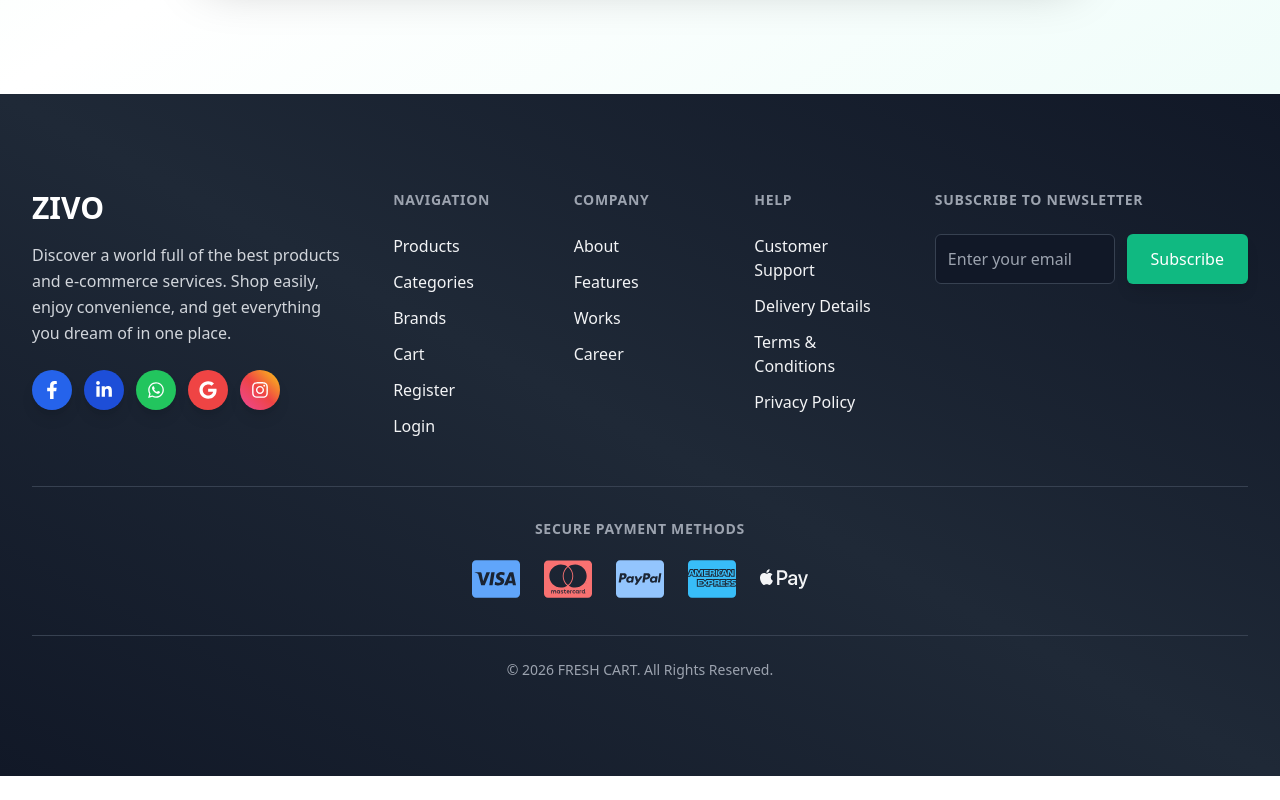
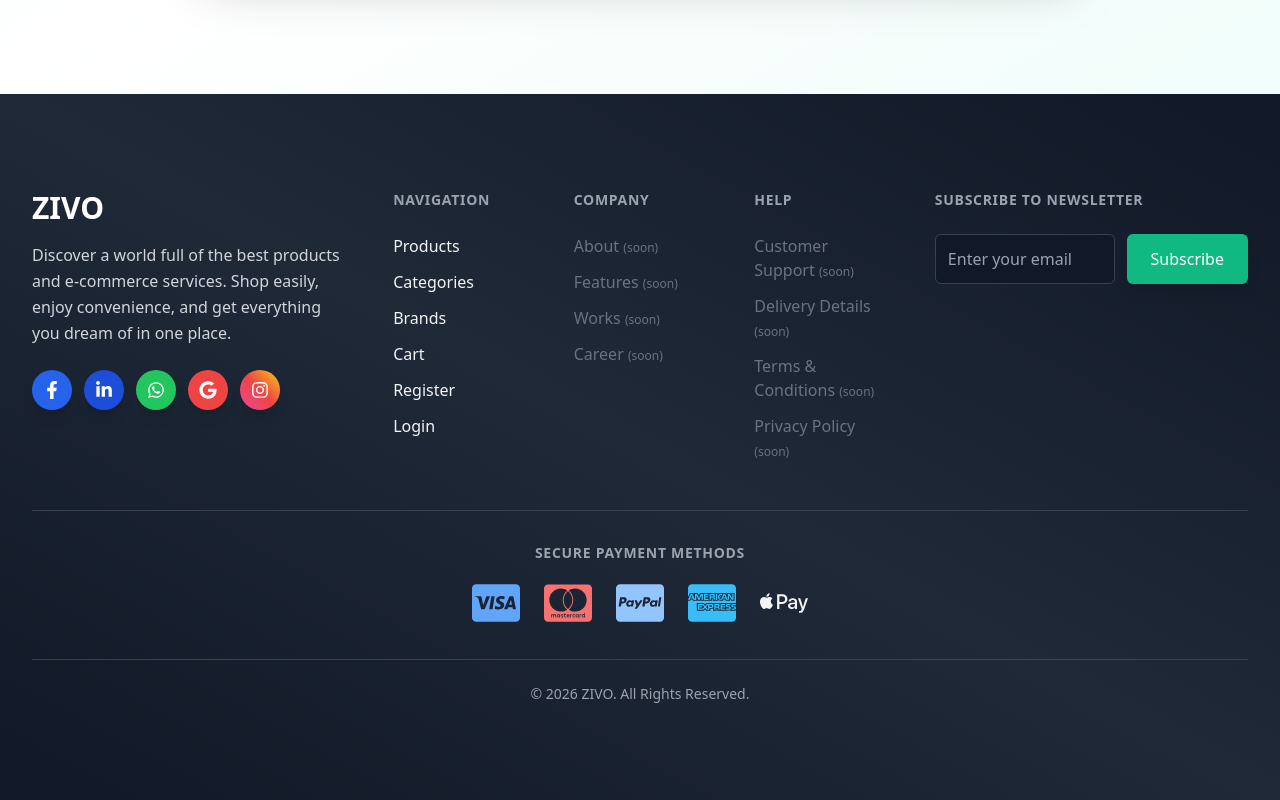
Before and after one commit to islam-osama2024/Zivo, a React (Vite) app: page /login in a window 1280 px wide. Shown: the part 770-1570 px from the top of the page. Before the commit the page ends 1546 px from the top, so only its background shows below. Built offline with nearby package versions, Linux system fonts and the light colour scheme.

Commit message:
Add 'soon' status to footer links
Updated footer links to indicate pages that are not built yet.

```diff
--- a/src/Components/Footer/Footer.jsx
+++ b/src/Components/Footer/Footer.jsx
@@ -69,11 +69,17 @@ function FooterLinkList({ title, links, visible, delay = 0 }) {
         {title}
       </h3>
       <ul className="mt-6 space-y-3">
-        {links.map(({ key, to }) => (
+        {links.map(({ key, to, soon }) => (
           <li key={to}>
-            <Link to={to} className="hover:text-emerald-400 transition">
-              {t(key)}
-            </Link>
+            {soon ? (
+              <span className="text-gray-500 cursor-default" aria-disabled="true">
+                {t(key)} <span className="text-xs">({t("soon")})</span>
+              </span>
+            ) : (
+              <Link to={to} className="hover:text-emerald-400 transition">
+                {t(key)}
+              </Link>
+            )}
           </li>
         ))}
       </ul>
@@ -116,18 +122,19 @@ export default function Footer() {
     { key: "login", to: "/login" },
   ];
 
+  // These pages are not built yet: shown as "soon", not as dead links
   const companyLinks = [
-    { key: "about", to: "/about" },
-    { key: "features", to: "/features" },
-    { key: "works", to: "/works" },
-    { key: "career", to: "/career" },
+    { key: "about", to: "/about", soon: true },
+    { key: "features", to: "/features", soon: true },
+    { key: "works", to: "/works", soon: true },
+    { key: "career", to: "/career", soon: true },
   ];
 
   const helpLinks = [
-    { key: "customerSupport", to: "/support" },
-    { key: "deliveryDetails", to: "/delivery" },
-    { key: "termsConditions", to: "/terms" },
-    { key: "privacyPolicyLink", to: "/privacy" },
+    { key: "customerSupport", to: "/support", soon: true },
+    { key: "deliveryDetails", to: "/delivery", soon: true },
+    { key: "termsConditions", to: "/terms", soon: true },
+    { key: "privacyPolicyLink", to: "/privacy", soon: true },
   ];
 
   // ── Back to Top ───────────────────────────────────────────────
@@ -287,7 +294,7 @@ export default function Footer() {
 
           <hr className="mt-8 border-gray-700" />
           <p className="mt-6 text-center text-gray-400 text-sm">
-            © {new Date().getFullYear()} FRESH CART. {t("allRightsReserved")}.
+            © {new Date().getFullYear()} ZIVO. {t("allRightsReserved")}.
           </p>
         </div>
       </footer>
```
